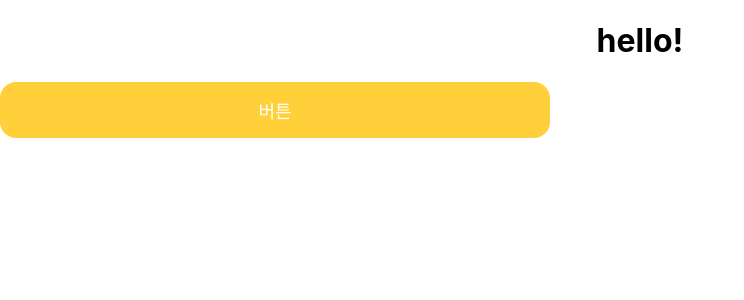
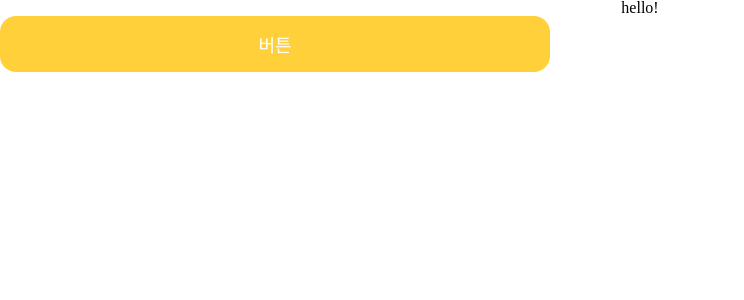
Before and after one commit to waffle-card/client, a React (Create React App) app: page / in a window 1280 px wide. Shown: the top 300 px of the page, without its empty margins (0-744 px from the left). Built offline with nearby package versions, Linux system fonts and the light colour scheme; the HTML template or start-up script is replaced by a standard one.

Commit message:
style: font-Family & reset.css적용

```diff
--- a/public/index.html
+++ b/public/index.html
@@ -2,6 +2,16 @@
 <html lang="en">
   <head>
     <meta charset="utf-8" />
+    <link rel="preconnect" href="https://fonts.googleapis.com" />
+    <link rel="preconnect" href="https://fonts.gstatic.com" crossorigin />
+    <link
+      href="https://fonts.googleapis.com/css2?family=Noto+Sans+KR:wght@400;500;700&display=swap"
+      rel="stylesheet"
+    />
+    <link
+      rel="stylesheet"
+      href="https://cdn.jsdelivr.net/npm/reset-css@5.0.1/reset.min.css"
+    />
     <link rel="icon" href="%PUBLIC_URL%/favicon.ico" />
     <meta name="viewport" content="width=device-width, initial-scale=1" />
     <meta name="theme-color" content="#000000" />
--- a/src/index.css
+++ b/src/index.css
@@ -1,8 +1,9 @@
-body {
+* {
   margin: 0;
-  font-family: -apple-system, BlinkMacSystemFont, 'Segoe UI', 'Roboto', 'Oxygen',
-    'Ubuntu', 'Cantarell', 'Fira Sans', 'Droid Sans', 'Helvetica Neue',
-    sans-serif;
+  box-sizing: border-box;
+  font-family: 'Noto Sans KR', -apple-system, BlinkMacSystemFont, 'Segoe UI',
+    'Roboto', 'Oxygen', 'Ubuntu', 'Cantarell', 'Fira Sans', 'Droid Sans',
+    'Helvetica Neue', sans-serif;
   -webkit-font-smoothing: antialiased;
   -moz-osx-font-smoothing: grayscale;
 }
```
